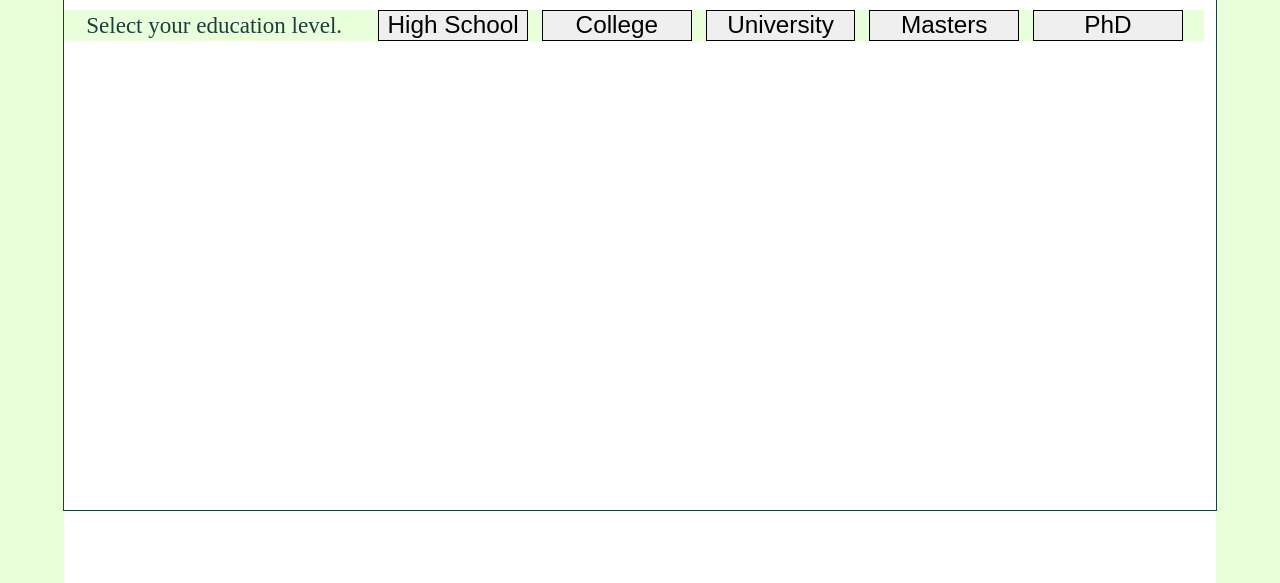
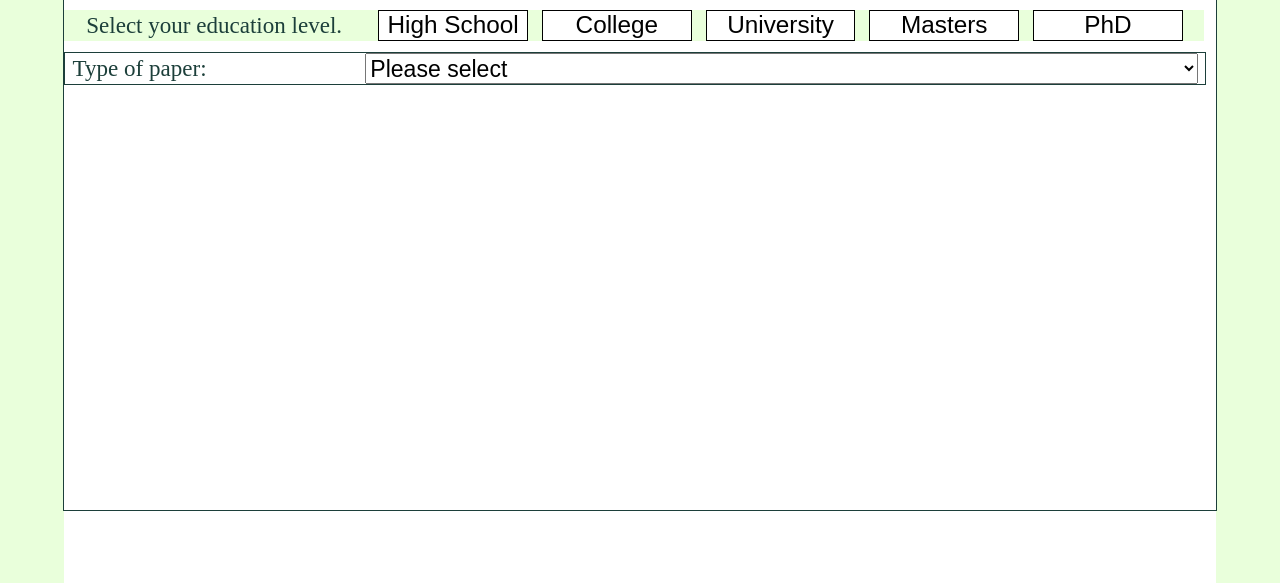
Before and after one commit to MokuaEnock/In-Talanta, a plain HTML site: page order2/index.html in a window 1280 px wide. Shown: the part 217-800 px from the top of the page. Drawn offline with Linux system fonts and the light colour scheme.

Commit message:
create type of paper

```diff
--- a/order2/assets/styles.css
+++ b/order2/assets/styles.css
@@ -93,14 +93,14 @@ form {
     align-items: center;
 }
 
-#formHeading{
+#formHeading {
     width: 100%;
     height: 5%;
     font-size: 4vw;
     text-align: center;
 }
 
-#nav_buttons{
+#nav_buttons {
     display: flex;
     flex-direction: row;
     justify-content: space-evenly;
@@ -110,20 +110,20 @@ form {
     background-color: #e9ffdb;
 }
 
-#nav_buttons>button{
+#nav_buttons>button {
     width: 33%;
     height: 100%;
     font-size: 2vw;
     border: thin solid;
 }
 
-#section1{
+#section1 {
     width: 100%;
     height: 40vw;
     border: thin solid;
 }
 
-#edu_level{
+#edu_level {
     width: 99%;
     height: 6%;
     margin-top: 1%;
@@ -134,28 +134,56 @@ form {
     align-items: center;
 }
 
-#edu_level>*{
+#edu_level>* {
     display: flex;
     flex-direction: row;
     justify-content: space-evenly;
     align-items: center;
 
 }
-#edu_level>p{
+
+#edu_level>p {
     width: 25%;
     font-size: 1.8vw;
     height: 100%;
 
 }
 
-#edu_level>div{
+#edu_level>div {
     width: 73%;
     height: 100%;
 }
 
-#edu_level>div>button{
+#edu_level>div>button {
     width: 18%;
     height: 100%;
     border: thin solid;
     font-size: 1.9vw;
+    background-color: white;
 }
+
+#type_of_paper {
+    width: 99%;
+    height: 6%;
+    margin-top: 1%;
+    border: thin solid;
+    font-size: 1.8vw;
+    display: flex;
+    flex-direction: row;
+    justify-content: space-evenly;
+    align-items: center;
+}
+
+#type_of_paper>label {
+    width: 25%;
+}
+
+#type_of_paper1 {
+    width: 73%;
+    height: 100%;
+    font-size: 1.8vw;
+}
+
+#type_of_paper1:focus {
+    outline: thin solid;
+}
--- a/order2/index.html
+++ b/order2/index.html
@@ -43,6 +43,22 @@
             <button id="">PhD</button>
           </div>
         </div>
+
+        <div id="type_of_paper">
+          <label for="type_of_paper1">Type of paper: </label>
+          <select name="type_of_paper1" id="type_of_paper1">
+            <option value="please_read">Please select</option>
+            <option value="option1">Lorem, ipsum dolor.</option>
+            <option value="option1">Lorem, ipsum dolor.</option>
+            <option value="option1">Lorem, ipsum dolor.</option>
+            <option value="option1">Lorem, ipsum dolor.</option>
+            <option value="option1">Lorem, ipsum dolor.</option>
+            <option value="option1">Lorem, ipsum dolor.</option>
+            <option value="option1">Lorem, ipsum dolor.</option>
+          </select>
+        </div>
+
+
       </section>
     </form>
   </body>
```
